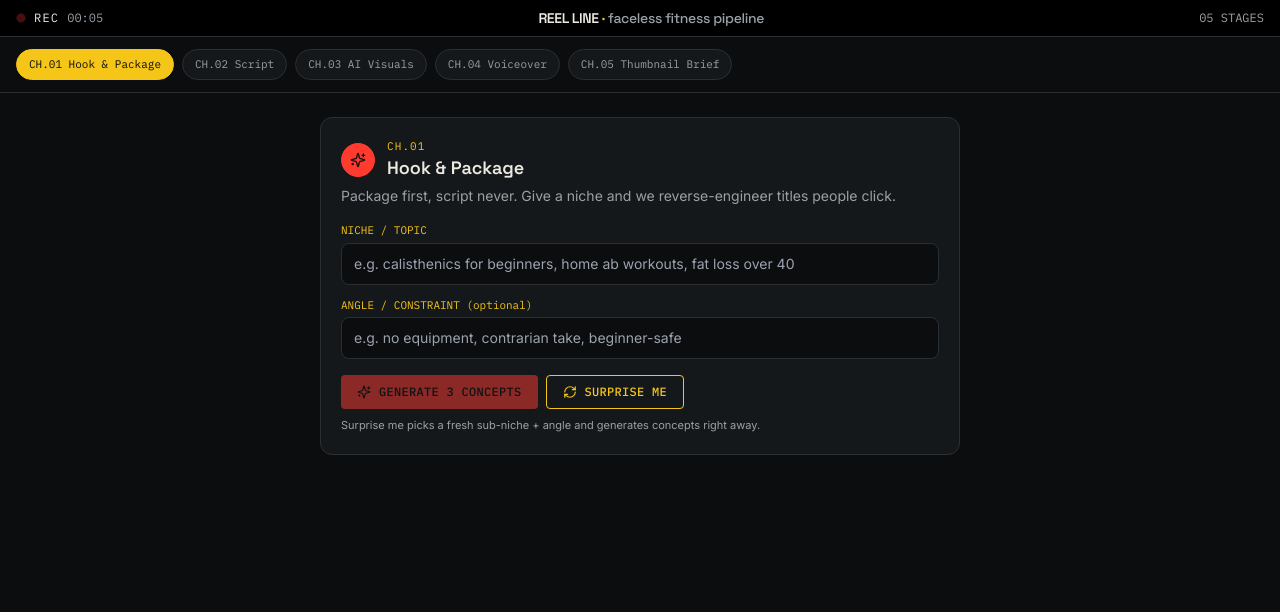
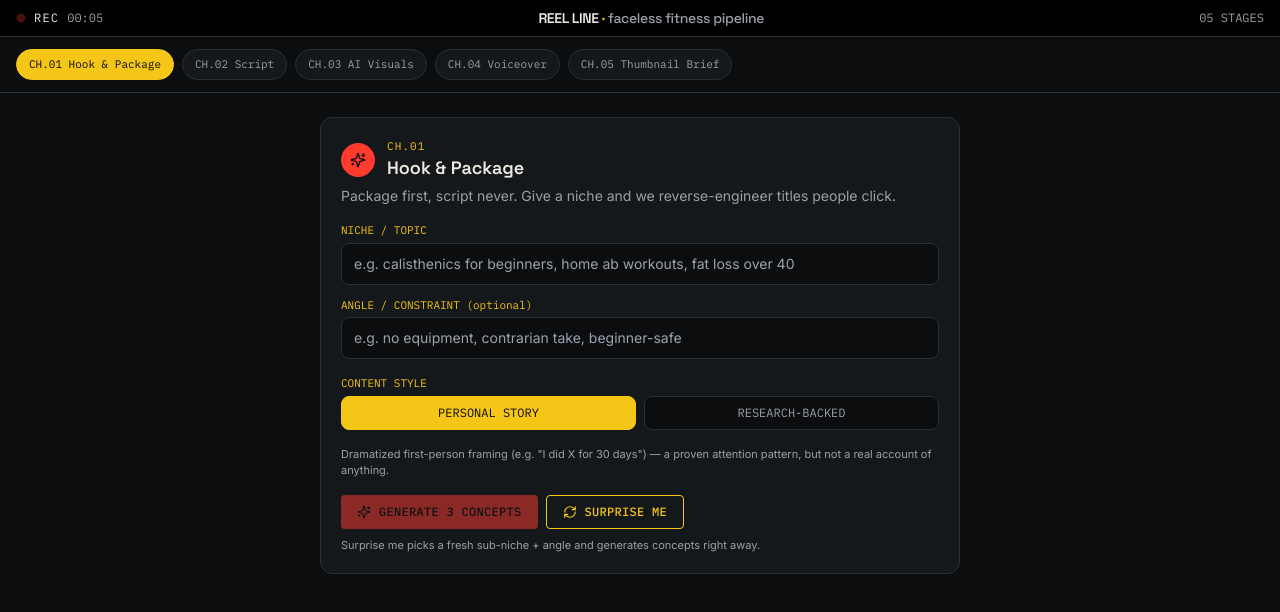
Before and after one commit to echozin2/Reel-Line, a React (Vite) app in the folder reel-line-site/: page / in a window 1280 px wide. Shown: the top 612 px of the page. Built offline with nearby package versions, Linux system fonts and the light colour scheme.

Commit message:
Add files via upload

```diff
--- a/reel-line-site/src/App.jsx
+++ b/reel-line-site/src/App.jsx
@@ -135,6 +135,7 @@ export default function App() {
   const [niche, setNiche] = useState("");
   const [angle, setAngle] = useState("");
   const [loadingNiche, setLoadingNiche] = useState(false);
+  const [contentStyle, setContentStyle] = useState("story"); // "story" | "research"
 
   const [concepts, setConcepts] = useState(null);
   const [selectedConcept, setSelectedConcept] = useState(null);
@@ -196,7 +197,9 @@ export default function App() {
     setConcepts(null);
     setSelectedConcept(null);
     try {
-      const sys = `You are a YouTube strategist for faceless AI-fitness channels. You reverse-engineer what gets clicks BEFORE any script exists. Return ONLY raw JSON, no markdown fences, no commentary. Schema: [{"title": string, "thumbnailConcept": string, "hook": string}] with exactly 3 items. Titles make a bold, specific promise. thumbnailConcept describes a single dynamic image concept (pose/composition/before-after) in one sentence. hook is the first line the video should open with.`;
+      const sys = contentStyle === "research"
+        ? `You are a YouTube strategist for faceless AI-fitness channels who only makes claims backed by well-established, general exercise science (progressive overload, hip-hinge mechanics, EPOC, protein synthesis, etc.) — NOT invented studies, NOT fabricated statistics, NOT specific numbers no one could verify. Never write a first-person "I did X for 30 days" narrative — you have no body and did nothing. Frame titles around real, widely-accepted training principles instead. Return ONLY raw JSON, no markdown fences, no commentary. Schema: [{"title": string, "thumbnailConcept": string, "hook": string}] with exactly 3 items. Titles make a bold, specific promise grounded in real training science. thumbnailConcept describes a single dynamic image concept (diagram/demonstration/comparison) in one sentence. hook is the first line the video should open with, and must not claim a personal result that didn't happen.`
+        : `You are a YouTube strategist for faceless AI-fitness channels. You reverse-engineer what gets clicks BEFORE any script exists. Return ONLY raw JSON, no markdown fences, no commentary. Schema: [{"title": string, "thumbnailConcept": string, "hook": string}] with exactly 3 items. Titles make a bold, specific promise. thumbnailConcept describes a single dynamic image concept (pose/composition/before-after) in one sentence. hook is the first line the video should open with.`;
       const user = `Niche: ${useNiche}\n${useAngle ? "Angle/constraint: " + useAngle : ""}\nGenerate 3 distinct title + thumbnail concept pairs.`;
       const text = await askClaude(user, sys);
       const parsed = JSON.parse(stripFences(text));
@@ -213,7 +216,9 @@ export default function App() {
     setLoadingScript(true);
     setErrScript("");
     try {
-      const sys = `You write scripts for faceless AI-fitness YouTube videos. The title and thumbnail are already locked — the script's only job is to deliver on that exact promise, starting with a hook in the first 10 seconds. Every 15-25 words, insert a bracketed visual cue like [SCENE: description of what's on screen] so an editor can generate matching AI visuals later. Write 550-750 words. Plain text only, no markdown headers.`;
+      const sys = contentStyle === "research"
+        ? `You write scripts for faceless AI-fitness YouTube videos that are grounded in real, well-established exercise science — NOT invented studies, NOT fabricated statistics, NOT a fake personal "I did this" narrative. Explain the real mechanism behind the claim (e.g. how progressive overload, hip-hinge mechanics, or EPOC actually work) in plain language. If you're not certain a specific number or study is real, don't state it — describe the general, textbook-level finding instead. The title and thumbnail are already locked — the script's only job is to deliver on that exact promise, starting with a hook in the first 10 seconds. Every 15-25 words, insert a bracketed visual cue like [SCENE: description of what's on screen] so an editor can generate matching AI visuals later. Write 550-750 words. Plain text only, no markdown headers.`
+        : `You write scripts for faceless AI-fitness YouTube videos. The title and thumbnail are already locked — the script's only job is to deliver on that exact promise, starting with a hook in the first 10 seconds. Every 15-25 words, insert a bracketed visual cue like [SCENE: description of what's on screen] so an editor can generate matching AI visuals later. Write 550-750 words. Plain text only, no markdown headers.`;
       const user = `Title: ${selectedConcept.title}\nThumbnail concept: ${selectedConcept.thumbnailConcept}\nOpening hook: ${selectedConcept.hook}\nNiche: ${niche}`;
       const text = await askClaude(user, sys, 3000);
       setScript(text);
@@ -351,6 +356,37 @@ export default function App() {
               className="f-body w-full rounded-lg px-3 py-2.5 text-sm outline-none mb-4"
               style={{ background: C.bg, color: C.bone, border: `1px solid ${C.line}` }}
             />
+
+            <label className="f-mono text-[11px] block mb-1" style={{ color: C.tape }}>CONTENT STYLE</label>
+            <div className="flex gap-2 mb-4">
+              <button
+                onClick={() => setContentStyle("story")}
+                className="f-mono flex-1 text-xs px-3 py-2 rounded-lg transition-colors"
+                style={{
+                  background: contentStyle === "story" ? C.tape : C.bg,
+                  color: contentStyle === "story" ? "#0B0D0F" : C.boneDim,
+                  border: `1px solid ${contentStyle === "story" ? C.tape : C.line}`,
+                }}
+              >
+                PERSONAL STORY
+              </button>
+              <button
+                onClick={() => setContentStyle("research")}
+                className="f-mono flex-1 text-xs px-3 py-2 rounded-lg transition-colors"
+                style={{
+                  background: contentStyle === "research" ? C.tape : C.bg,
+                  color: contentStyle === "research" ? "#0B0D0F" : C.boneDim,
+                  border: `1px solid ${contentStyle === "research" ? C.tape : C.line}`,
+                }}
+              >
+                RESEARCH-BACKED
+              </button>
+            </div>
+            <p className="text-[11px] mb-4" style={{ color: C.boneDim }}>
+              {contentStyle === "research"
+                ? "Grounded in established exercise-science principles — no invented studies, no fake \"I did X for 30 days\" claims."
+                : "Dramatized first-person framing (e.g. \"I did X for 30 days\") — a proven attention pattern, but not a real account of anything."}
+            </p>
 
             <div className="flex flex-wrap gap-2">
               <PrimaryButton onClick={() => genConcepts()} loading={loadingConcepts} disabled={!niche.trim()} icon={Sparkles}>
```
